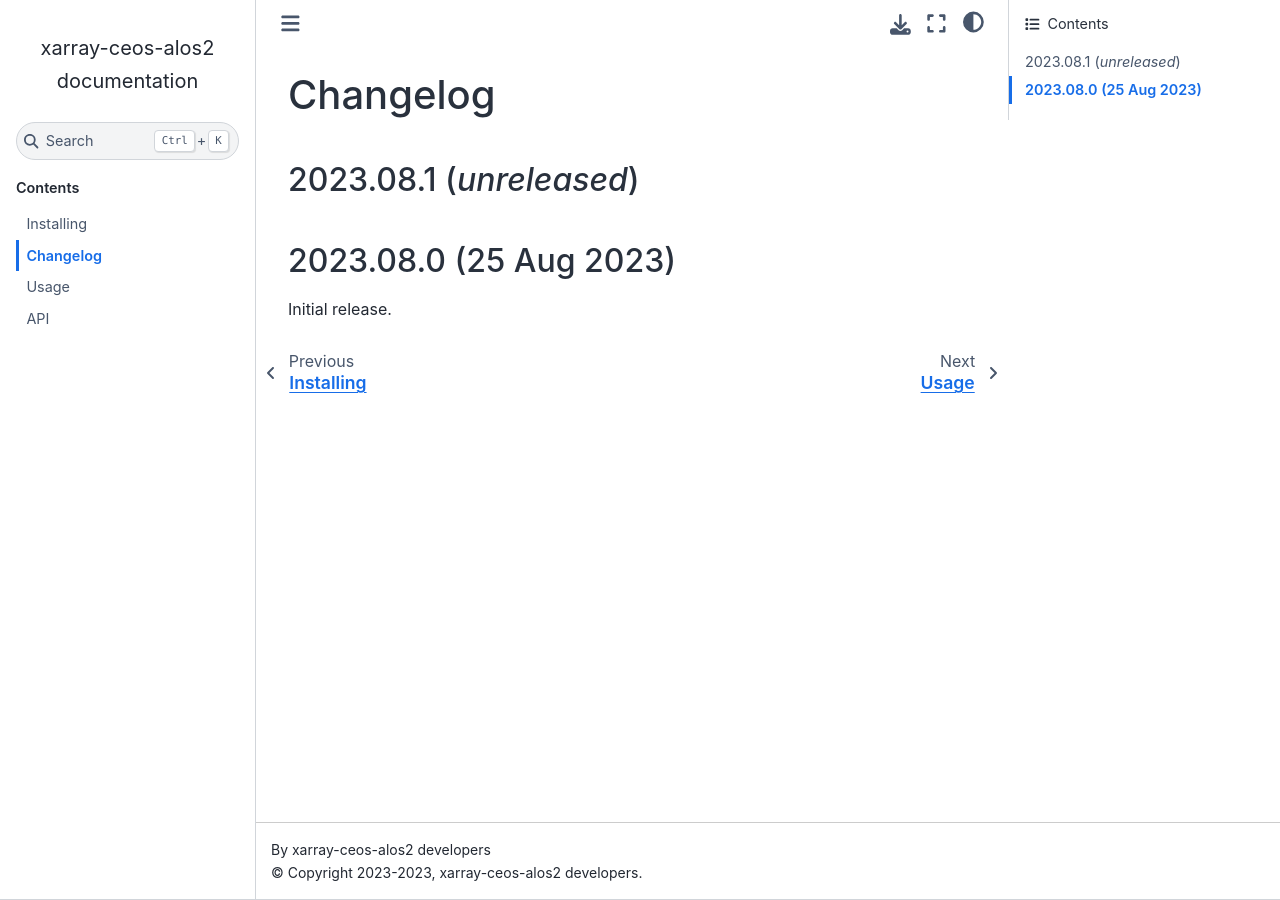
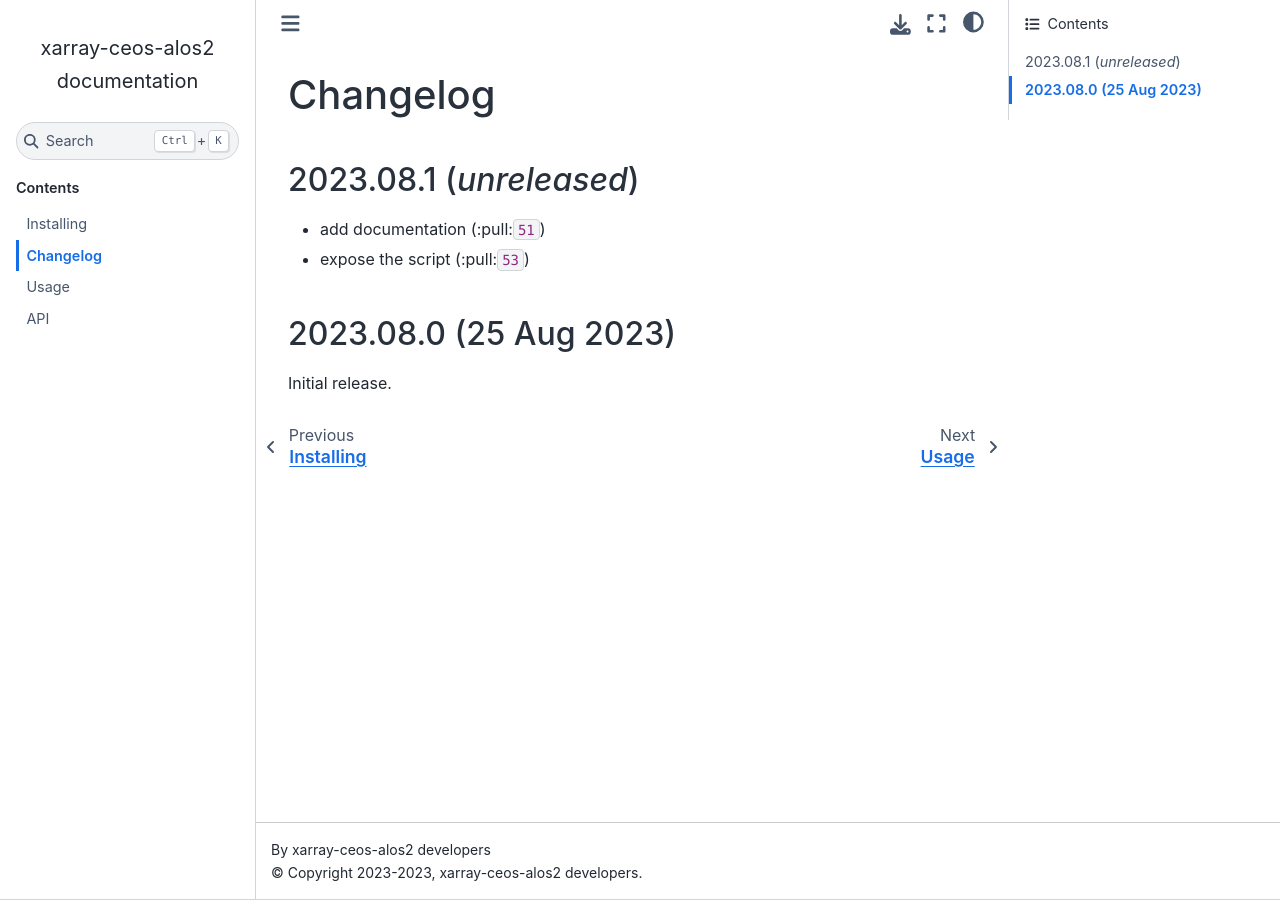
Before and after one commit to umr-lops/xarray-ceos-alos2, a Sphinx documentation site: the page built from docs/changelog.md, in a window 1280 px wide. Built offline with Sphinx 7.4.7 and the Sphinx Book theme 1.1.4, drawn with Linux system fonts in a browser that asks for light colours.

Commit message:
update the changelog

```diff
--- a/docs/changelog.md
+++ b/docs/changelog.md
@@ -2,6 +2,9 @@
 
 ## 2023.08.1 (_unreleased_)
 
+- add documentation (:pull:`51`)
+- expose the script (:pull:`53`)
+
 ## 2023.08.0 (25 Aug 2023)
 
 Initial release.
```
